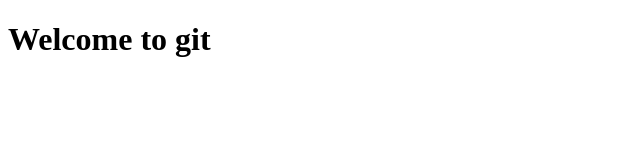
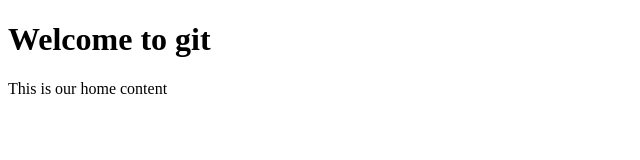
Before and after one commit to AlianeIsimbi/Gym-Git-Exercise-Solutions, a plain HTML site: page home.html in a window 1280 px wide. Shown: the whole page, without its empty margins (0-640 px from the left). Drawn offline with Linux system fonts and the light colour scheme.

Commit message:
Added the home content

```diff
--- a/home.html
+++ b/home.html
@@ -7,5 +7,8 @@
 </head>
 <body>
     <h1>Welcome to git</h1>
+    <div>
+        <p>This is our home content</p>
+    </div>
 </body>
 </html>
```
Also changed, not shown: 1 other file.
